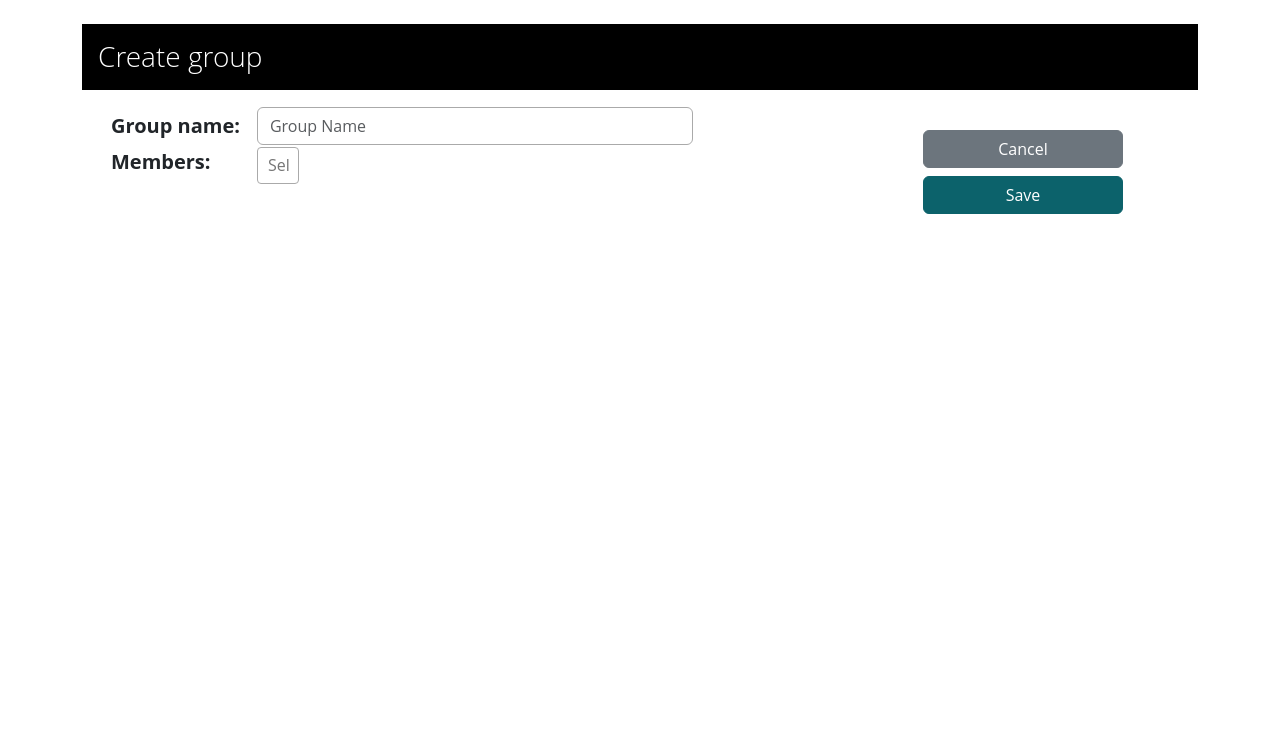
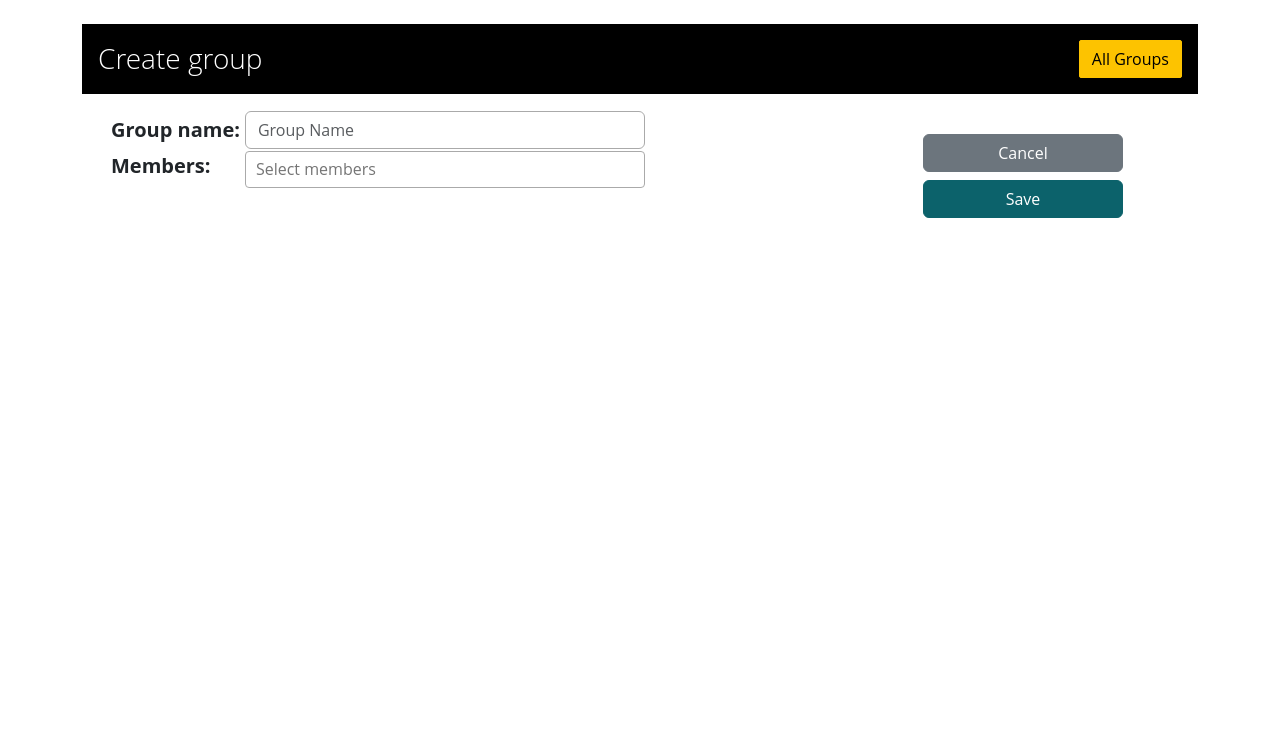
Before and after one commit to jackwilde/kbase, a Django app: page /kb/admin/group/create/ in a window 1280 px wide. Shown: the part 68-800 px from the top of the page. Run offline with Django 5.2, Linux system fonts and the light colour scheme; the visitor is signed in with stand-in values (Sample User, id 1); data comes from the database, SQL or seed files in the repository; parts of the project's set-up code (start-up, migrations or seed data) failed here and were passed over; some libraries are stand-ins or nearby versions.

Commit message:
Update kb_admin templates

```diff
--- a/authentication/models.py
+++ b/authentication/models.py
@@ -68,5 +68,9 @@ class Group(models.Model):
     name = models.CharField(max_length=150, null=False, blank=False, unique=True)
     users = models.ManyToManyField('User', related_name="groups", blank=True)
 
+    def save(self, *args, **kwargs):
+        self.name = self.name.lower()
+        super().save(*args, **kwargs)
+
     def __str__(self):
-        return self.name
+        return self.name.title()
--- a/kb_admin/forms.py
+++ b/kb_admin/forms.py
@@ -1,3 +1,4 @@
+from django.core.exceptions import ValidationError
 from django.forms import ModelForm, TextInput, SelectMultiple
 from authentication.models import Group, User
 
@@ -31,3 +32,9 @@ class GroupForm(ModelForm):
         self.fields['users'].widget.choices = [
             (user.id, f"{user.full_name} <{user.email}>") for user in self.fields['users'].queryset
         ]
+
+    def clean_name(self):
+        name = self.cleaned_data['name'].lower()
+        if Group.objects.filter(name=name).exists():
+            raise ValidationError("A group with this name already exists.")
+        return name
--- /dev/null
+++ b/kb_admin/templates/kb_admin/base.html
@@ -0,0 +1,17 @@
+{% extends 'base.html' %}
+{% load custom_tags %}
+
+{% block title %}Admin - {% block admin-title%}{% endblock %}{% endblock %}
+
+{% block content %}
+    <div class="container-fluid h-100 m-0 p-0">
+        <div class="d-flex justify-content-between align-items-center p-3 bg-black w-100 text-white">
+            {% block admin-header %}
+
+            {% endblock %}
+        </div>
+        {% block admin-content %}
+
+        {% endblock %}
+    </div>
+{% endblock %}
--- a/kb_admin/templates/kb_admin/group-new-edit.html
+++ b/kb_admin/templates/kb_admin/group-new-edit.html
@@ -1,28 +1,35 @@
-{% extends 'base.html' %}
+{% extends 'kb_admin/base.html' %}
 {% load custom_tags %}
 
-{% block title %}Admin - Create Group{% endblock %}
+{% block admin-title %}
+    {% if edit_mode %}
+        Edit Group
+    {% else %}
+        Create Group
+    {% endif %}
+{% endblock %}
 
-{% block content %}
-    <div class="d-flex justify-content-between align-items-center p-3 bg-black w-100">
-        <h1 class="fs-3 text-white fw-lighter mb-0">Create group</h1>
-    </div>
+{% block admin-header %}
+    <h1 class="fs-3 fw-lighter mb-0">Create group</h1>
+    <a href="{% url 'all-groups' %}" class="btn btn-yb">All Groups</a>
+{% endblock %}
+
+{% block admin-content %}
     <div class="row m-3">
-
         <div class="col-12 col-lg-9">
             <form method="POST" id="group-form">
                 {% csrf_token %}
             <table class="fs-5">
                 <tr>
-                    <th class="pe-3">{{ form.name.label_tag }}</th>
+                    <th class="pe-1 w-25">{{ form.name.label_tag }}</th>
                     <td class="w-75">
                         {{ form.name|add_class:"form-control border-grey" }}
                     </td>
                 </tr>
                 <tr>
-                    <th class="pe-3 align-top">{{ form.users.label_tag }}</th>
+                    <th class="pe-1 align-top w-25">{{ form.users.label_tag }}</th>
                     <td class="w-75">
-                        {{ form.users|add_class:"form-control fs-6 d-none" }}
+                        {{ form.users|add_class:"form-control d-none" }}
                     </td>
                 </tr>
             </table>
@@ -40,12 +47,6 @@
                 {% endif %}
             </div>
         </div>
-
-    </div>
-    <div class="p-3">
-
-        <div class="mt-3">
-
     </div>
 {% endblock %}
 
@@ -57,6 +58,7 @@
                 allowClear: true,
                 multiple: true,
                 dropdownAutoWidth: true,
+                width: '100%',
             });
         });
     </script>
--- a/static/styles/style.css
+++ b/static/styles/style.css
@@ -8,6 +8,10 @@
 
 .bg-red {
     background-color: #e30613;
+}
+
+.bg-yellow {
+    background-color: #fdc300;
 }
 
 .btn-primary {
@@ -36,6 +40,11 @@
     border: 1px solid #aaa;
 }
 
+.border-black {
+    border: 1px solid black;
+}
+
+
 .mw-100 {
     max-width: 100px;
 }
@@ -53,6 +62,20 @@
     max-width: 600px;
 }
 
+.btn-yb {
+    color: black;
+    border: 1px solid #fdc300;
+    border-radius: 2px;
+    background-color: #fdc300;
+}
+
+.btn-yb:hover {
+    color: #fdc300;
+    border: 1px solid #fdc300;
+    border-radius: 2px;
+    background-color: black;
+}
+
 .btn-yp {
     color: #5d586f;
     border: 1px solid #fdc300;
@@ -66,6 +89,7 @@
     border-radius: 2px;
     background-color: #5d586f;
 }
+
 
 .border-grey {
     border: 1px solid #aaa;
```
Also changed, not shown: kb_admin/templates/kb_admin/dashboard.html (+7 -9 lines), kb_admin/templates/kb_admin/group-detail.html (+10 -8 lines), kb_admin/templates/kb_admin/groups.html (+11 -10 lines), kb_admin/templates/kb_admin/user-detail.html (+10 -7 lines), kb_admin/templates/kb_admin/users.html (+9 -6 lines).
